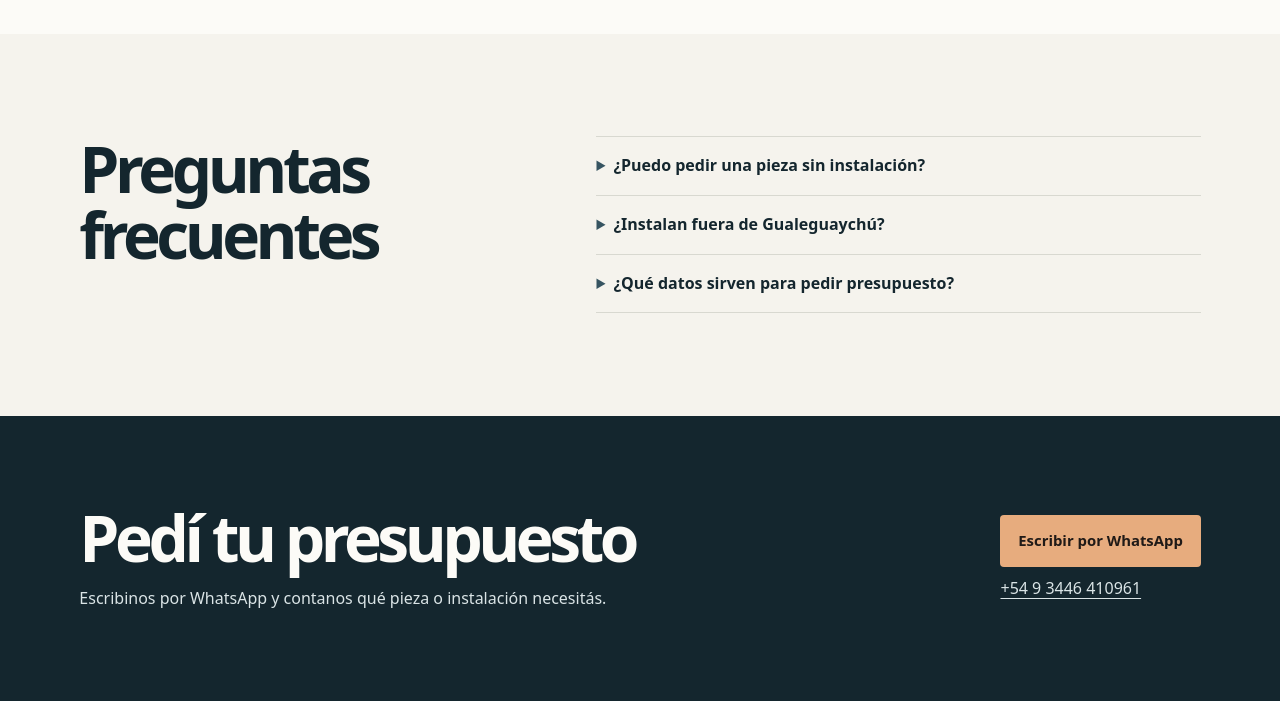
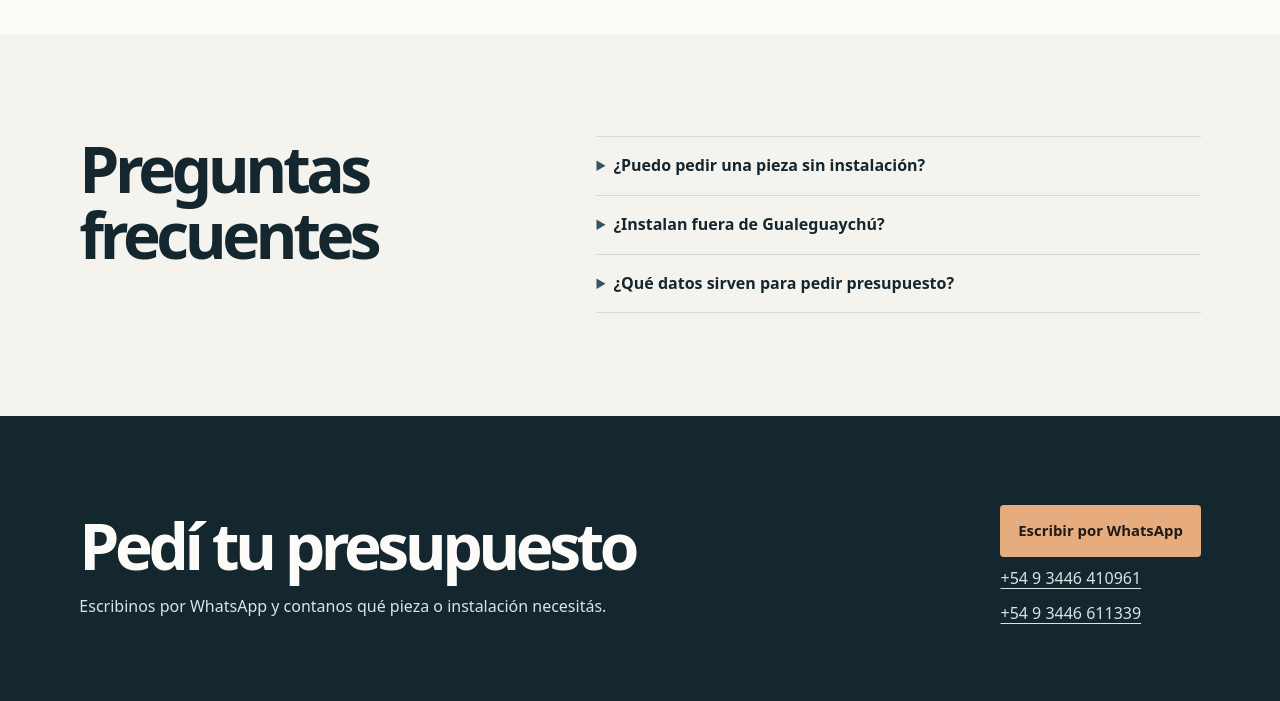
Before and after one commit to TuWebEnTresDias/zingueria-alcaraz, a plain HTML site: page index.html in a window 1280 px wide. Shown: the part 2851-3552 px from the top of the page. Drawn offline with Linux system fonts and the light colour scheme.

Commit message:
Agregar segundo teléfono comercial de Zinguería Alcaraz

```diff
--- a/index.html
+++ b/index.html
@@ -178,6 +178,7 @@
         <div class="contact-actions">
           <a class="button button-primary" href="https://wa.me/5493446410961?text=Hola%2C%20quiero%20pedir%20un%20presupuesto%20de%20zinguer%C3%ADa.">Escribir por WhatsApp</a>
           <a class="contact-phone" href="tel:+5493446410961">+54 9 3446 410961</a>
+          <a class="contact-phone" href="tel:+5493446611339">+54 9 3446 611339</a>
         </div>
       </div>
     </section>
```
